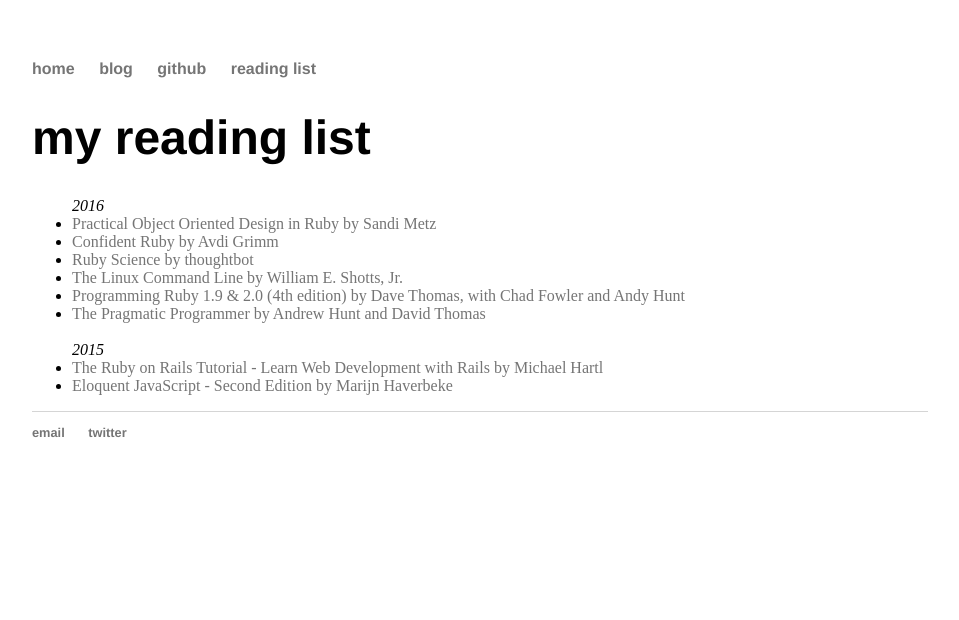
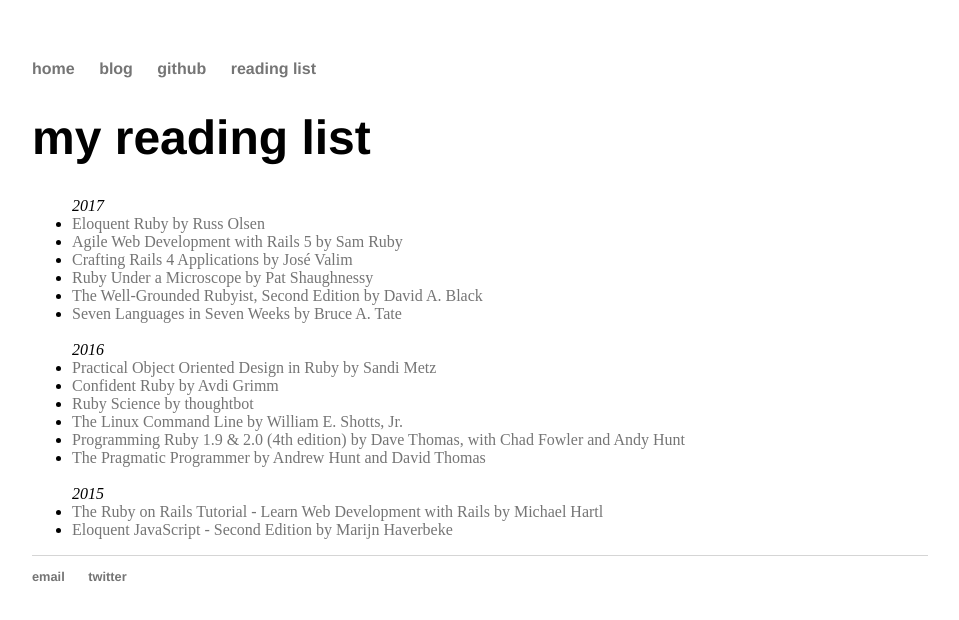
Before and after one commit to devinrm/devinrm.github.io, a Jekyll site: the page built from reading-list/index.html, in a window 1280 px wide. Shown: the top 620 px of the page, without its empty margins (160-1119 px from the left). Built offline with Jekyll 4.4.1, drawn with Linux system fonts in a browser that asks for light colours.

Commit message:
Add 2017's books

```diff
--- a/reading-list/index.html
+++ b/reading-list/index.html
@@ -4,6 +4,18 @@
 ---
 <h1>{{ page.title }}</h1>
 <ul class="reading-list">
+  <em>2017</em>
+  <li><a href="http://eloquentruby.com/">Eloquent Ruby by Russ Olsen</a></li>
+  <li><a href="https://pragprog.com/book/rails5/agile-web-development-with-rails-5">Agile Web Development with Rails 5
+      by Sam Ruby</a></li>
+  <li><a href="https://pragprog.com/book/jvrails2/crafting-rails-4-applications">Crafting Rails 4 Applications
+      by José Valim</a></li>
+  <li><a href="http://patshaughnessy.net/ruby-under-a-microscope">Ruby Under a
+      Microscope by Pat Shaughnessy</a></li>
+  <li><a href="https://www.manning.com/books/the-well-grounded-rubyist-second-edition">The Well-Grounded Rubyist, Second Edition
+      by David A. Black</a></li>
+  <li><a href="https://pragprog.com/book/btlang/seven-languages-in-seven-weeks">Seven Languages in Seven Weeks
+      by Bruce A. Tate</a></li></br>
   <em>2016</em>
   <li><a href="http://www.poodr.com/">Practical Object Oriented Design in
       Ruby by Sandi Metz</a></li>
```
